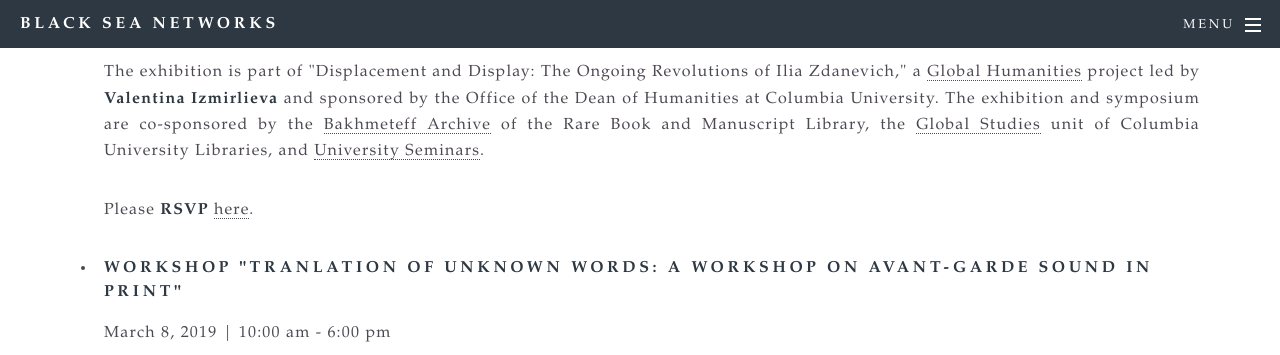
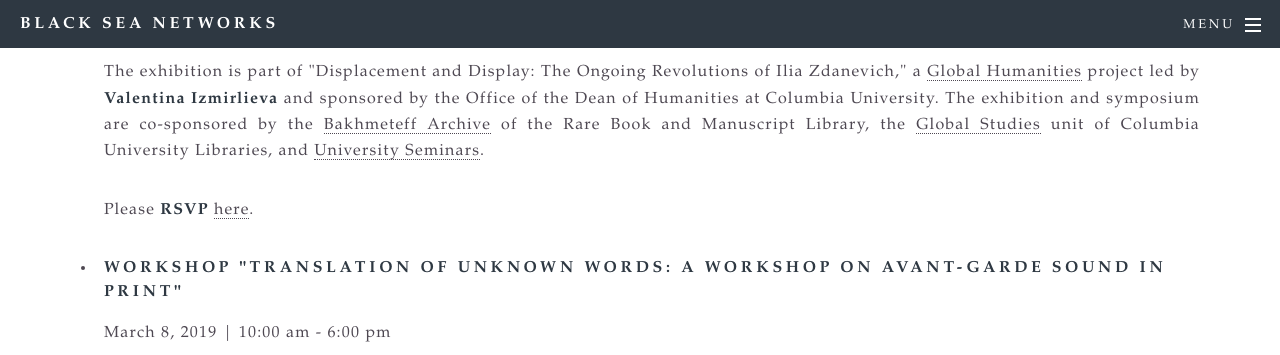
Before and after one commit to bradleygorski/blackseanet, a Jekyll site: the page built from events.html, in a window 1280 px wide and 900 px high, scrolled down 1615 px, cut to the strip 0-355 px from the top of the window. Built offline with Jekyll 4.4.1, drawn with Linux system fonts in a browser that asks for light colours.

Commit message:
Spelling

```diff
--- a/events.html
+++ b/events.html
@@ -47,7 +47,7 @@ Studies</a> unit of Columbia University Libraries, and <a href="universitysemina
 <p>Please <b>RSVP</b> <a href="https://library.columbia.edu/news/events/event.html?guid=CAL-00bb9e28-681823bb-0168-1a55a5b9-00000fc7events%40columbia.edu&returnlinkurl=/content/libraryweb/locations/rbml/exhibitions/current&returnlinktext=Events%20Calendar">here</a>.</p>
 </li>
 
-<li><h4>Workshop "Tranlation of Unknown Words: A Workshop on Avant-Garde Sound in Print"</h4>
+<li><h4>Workshop "Translation of Unknown Words: A Workshop on Avant-Garde Sound in Print"</h4>
 <p>March 8, 2019 | 10:00 am - 6:00 pm</p>
 
 <div class="w3-row w3-center w3-padding-small"><img src="images/Poesie de mots inconnu.jpg". style="width:50%" alt="Gallery poster for 1949 exhibition of Iliazd's anthology Poesie de mots inconnu">
```
